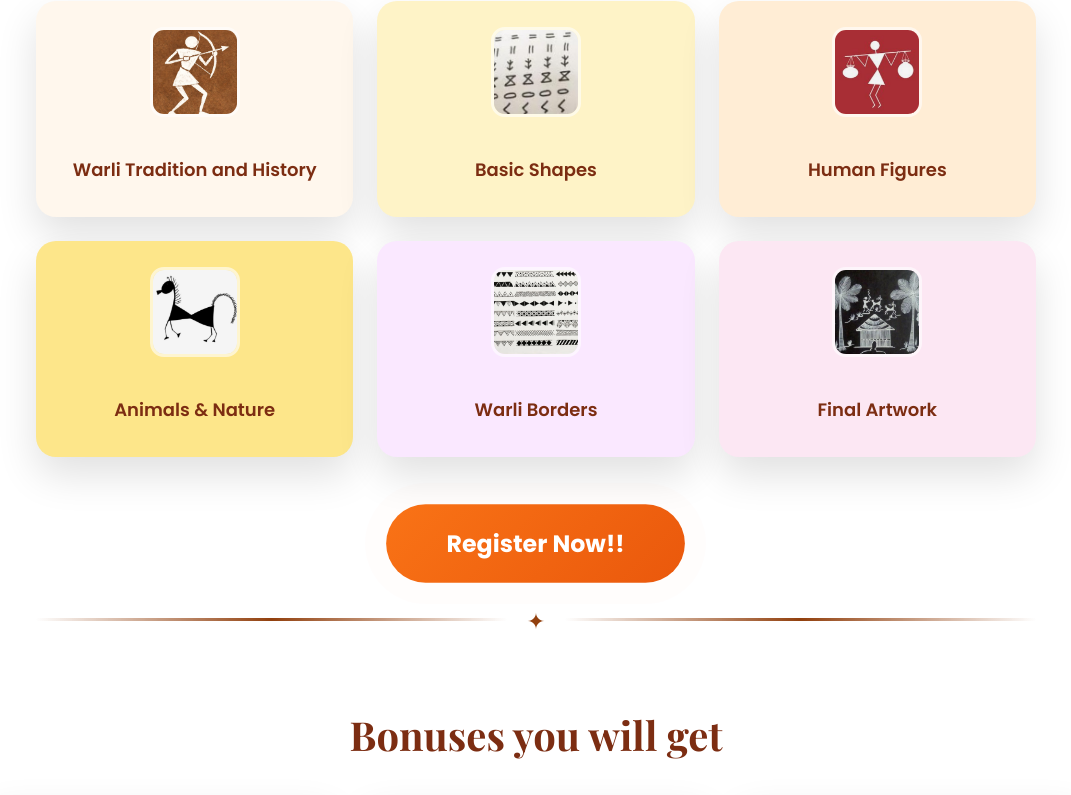
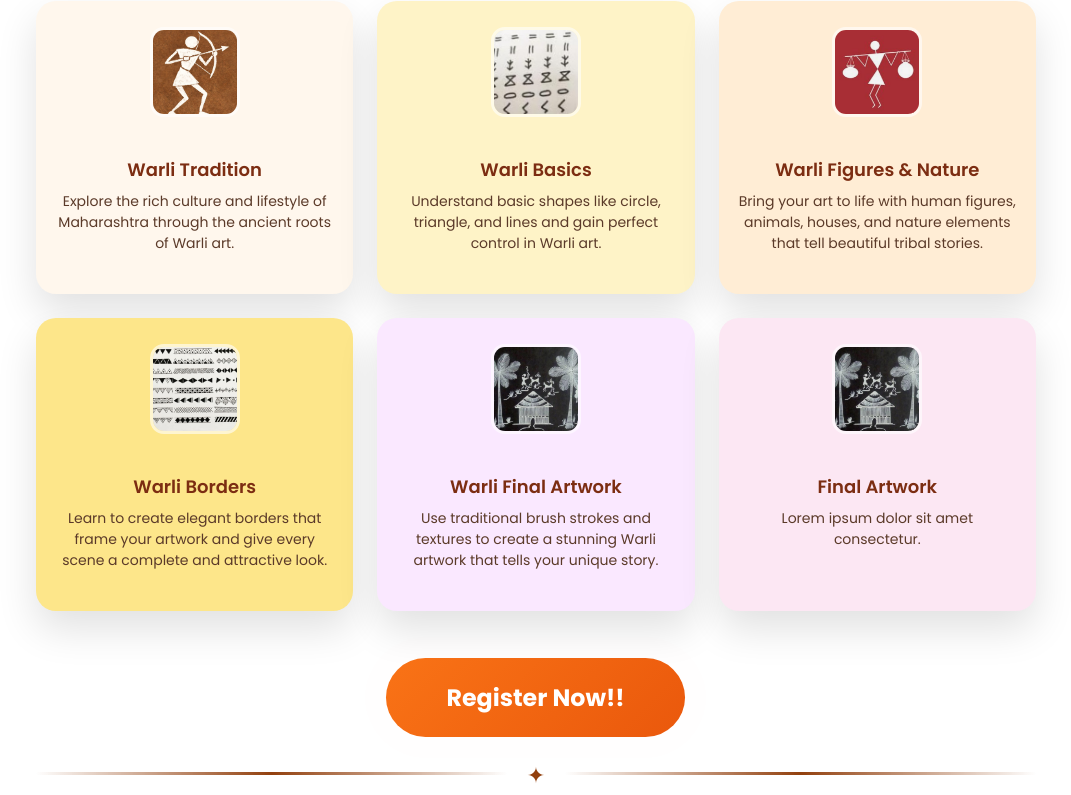
Before and after one commit to avgeek15E/warliworkshop, a React (Vite) app: page / in a window 1280 px wide. Shown: the part 1060-1855 px from the top of the page, without its empty margins (104-1175 px from the left). Built offline with nearby package versions, Linux system fonts and the light colour scheme.

Commit message:
FAQs and course content update

```diff
--- a/src/components/CourseContent.jsx
+++ b/src/components/CourseContent.jsx
@@ -8,36 +8,55 @@ function CourseContent() {
       <div className="course-grid">
         <div className="course-card card-1">
           <img src="/topics/warli history.png" alt="Warli History" />
-          <h3>Warli Tradition and History</h3>
+          <h3>Warli Tradition</h3>
+          <p className="course-desc">
+            Explore the rich culture and lifestyle of Maharashtra through the
+            ancient roots of Warli art.
+          </p>
         </div>
 
         <div className="course-card card-2">
           <img src="/topics/shapes.jpeg" alt="Shapes" />
-          <h3>Basic Shapes</h3>
+          <h3>Warli Basics</h3>
+          <p className="course-desc">
+            Understand basic shapes like circle, triangle, and lines and gain
+            perfect control in Warli art.
+          </p>
         </div>
 
         <div className="course-card card-3">
           <img src="/topics/figure.png" alt="Figures" />
-          <h3>Human Figures</h3>
+          <h3> Warli Figures & Nature</h3>
+          <p className="course-desc">
+            Bring your art to life with human figures, animals, houses, and
+            nature elements that tell beautiful tribal stories.
+          </p>
         </div>
 
         <div className="course-card card-4">
-          <img src="/topics/animals.png" alt="Animals" />
-          <h3>Animals & Nature</h3>
+          <img src="/topics/borders.jpeg" alt="Animals" />
+          <h3>Warli Borders</h3>
+          <p className="course-desc">
+            Learn to create elegant borders that frame your artwork and give
+            every scene a complete and attractive look.
+          </p>
         </div>
 
         <div className="course-card card-5">
-          <img src="/topics/borders.jpeg" alt="Borders" />
-          <h3>Warli Borders</h3>
+          <img src="/topics/artwork.jpeg" alt="Borders" />
+          <h3>Warli Final Artwork</h3>
+          <p className="course-desc">
+            Use traditional brush strokes and textures to create a stunning
+            Warli artwork that tells your unique story.
+          </p>
         </div>
 
         <div className="course-card card-8">
           <img src="/topics/artwork.jpeg" alt="Artwork" />
           <h3>Final Artwork</h3>
+          <p className="course-desc">Lorem ipsum dolor sit amet consectetur.</p>
         </div>
       </div>
-
-      {/* REGISTER BUTTON */}
 
       <Link to="/register" className="hero-button">
         Register Now!!
--- a/src/components/FAQ.jsx
+++ b/src/components/FAQ.jsx
@@ -23,6 +23,11 @@ function FAQs() {
       question: "How will I join the workshop?",
       answer:
         "You will receive the Google Meet or Zoom link via email before the workshop starts.",
+    },
+    {
+      question: "Is this class suitable for kids or only adults?",
+      answer:
+        "This class is suitable for both kids and adults. Anyone who is interested in art can join.",
     },
   ];
 
--- a/src/components/Hero.jsx
+++ b/src/components/Hero.jsx
@@ -32,12 +32,12 @@ function Hero() {
         <div className="hero-cards">
           <div className="hero-info-card">
             <p className="card-label">📅 Date</p>
-            <p className="card-value">22 March 2026</p>
+            <p className="card-value">Comming Soon</p>
           </div>
 
           <div className="hero-info-card">
             <p className="card-label">⏰ Time</p>
-            <p className="card-value">5:00 PM - 8:00 PM</p>
+            <p className="card-value">Comming Soon</p>
           </div>
 
           <div className="hero-info-card highlight-card">
--- a/src/components/Pricing.jsx
+++ b/src/components/Pricing.jsx
@@ -17,7 +17,7 @@ function Pricing() {
       <div className="pricing-container">
         {/* LEFT CARD - OFFER */}
         <div className="pricing-card offer-card">
-          <h3>Gudipadva's Special Offer</h3>
+          <h3>March's Special Offer</h3>
 
           <p className="old-price">₹499</p>
 
--- a/src/styles.css
+++ b/src/styles.css
@@ -114,9 +114,6 @@ button,
 
 }
 
-/* ===============================
-   HERO SECTION
-================================ */
 
 /* ===============================
    HERO SECTION
@@ -489,6 +486,15 @@ button,
   margin-bottom: 8px;
 }
 
+/* DESCRIPTION TEXT */
+
+.course-desc {
+  font-size: 14px;
+  line-height: 1.5;
+  color: #5b3a29;
+  margin-top: 6px;
+}
+
 /* ===============================
    CARD COLORS
 ================================ */
@@ -657,9 +663,19 @@ button,
 
 }
 
+.gallery-track {
+  animation: gallery-scroll 18s linear infinite;
+}
+
 /* ===============================
    RESPONSIVE
 ================================ */
+
+@media (max-width: 768px) {
+  .gallery-track {
+    animation: gallery-scroll 12s linear infinite;
+  }
+}
 
 @media (max-width:1024px){
 
@@ -713,6 +729,8 @@ button,
   }
 
 }
+
+
 
 
 /* ===============================
```
